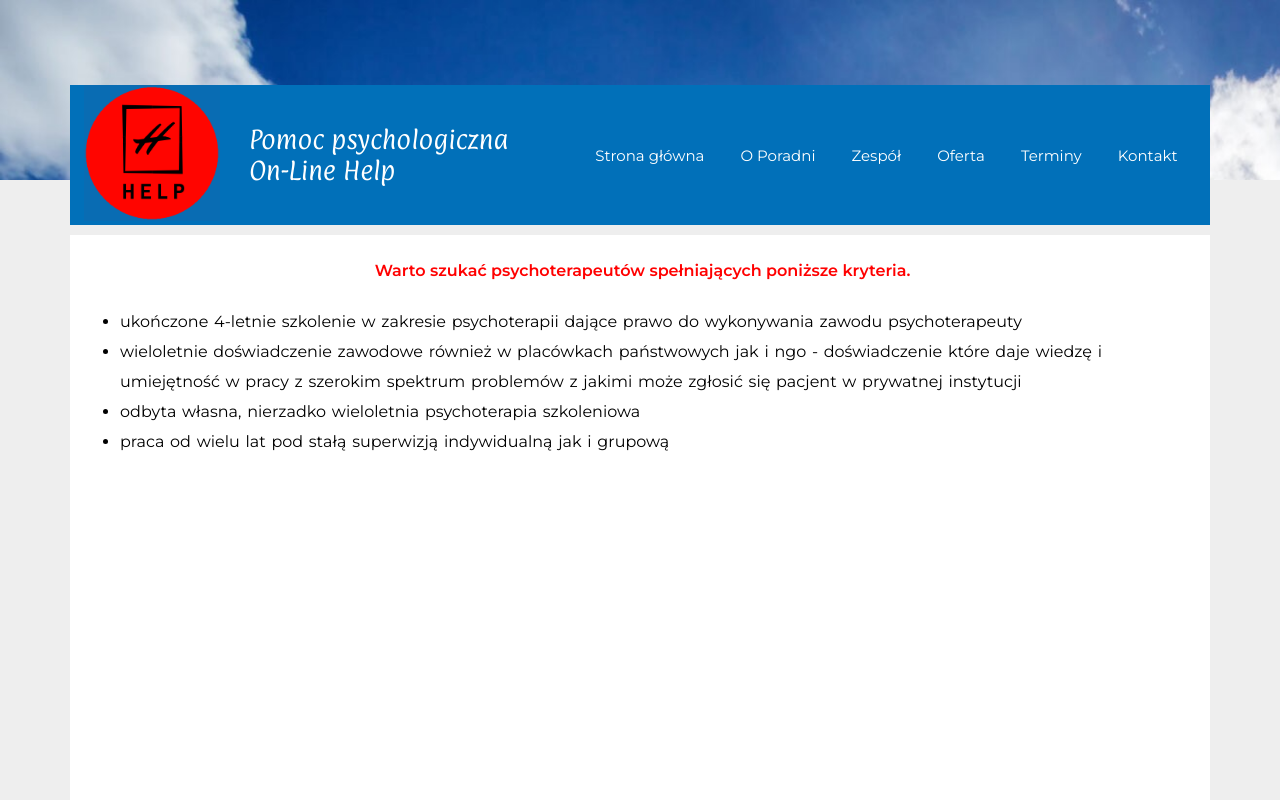
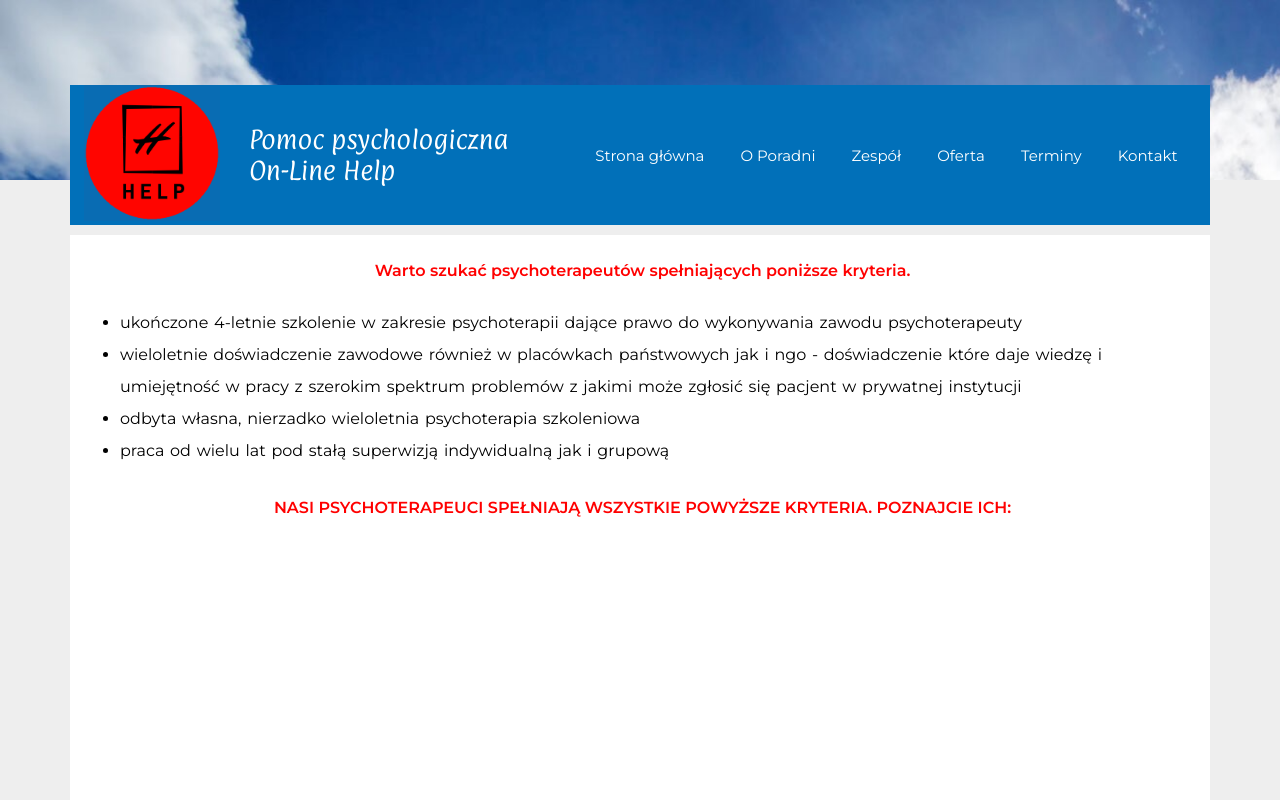
Before and after one commit to joajar/100-commits-challenge, an Angular app in the folder frontend/: page /zespol in a window 1280 px wide. Shown: the top 800 px of the page. Built offline with nearby package versions, Linux system fonts and the light colour scheme.

Commit message:
FE feat: developed our-team component

```diff
--- a/frontend/src/app/content/our-team/our-team.component.html
+++ b/frontend/src/app/content/our-team/our-team.component.html
@@ -18,6 +18,9 @@
       praca od wielu lat pod stałą superwizją indywidualną jak i grupową
       </li>
       </ul>
+      <h4>
+      NASI PSYCHOTERAPEUCI SPEŁNIAJĄ WSZYSTKIE POWYŻSZE KRYTERIA. POZNAJCIE ICH:
+      </h4>
     </div>
   </div>
 </div>
--- a/frontend/src/app/content/our-team/our-team.component.scss
+++ b/frontend/src/app/content/our-team/our-team.component.scss
@@ -15,7 +15,8 @@
 }
 .insideContainer ul {
   padding-top: 5px;
-  line-height: 30px;
+  padding-bottom: 10px;
+  line-height: 32px;
   word-spacing: 1.5px;
 }
 .homeContainer h4 {
```
